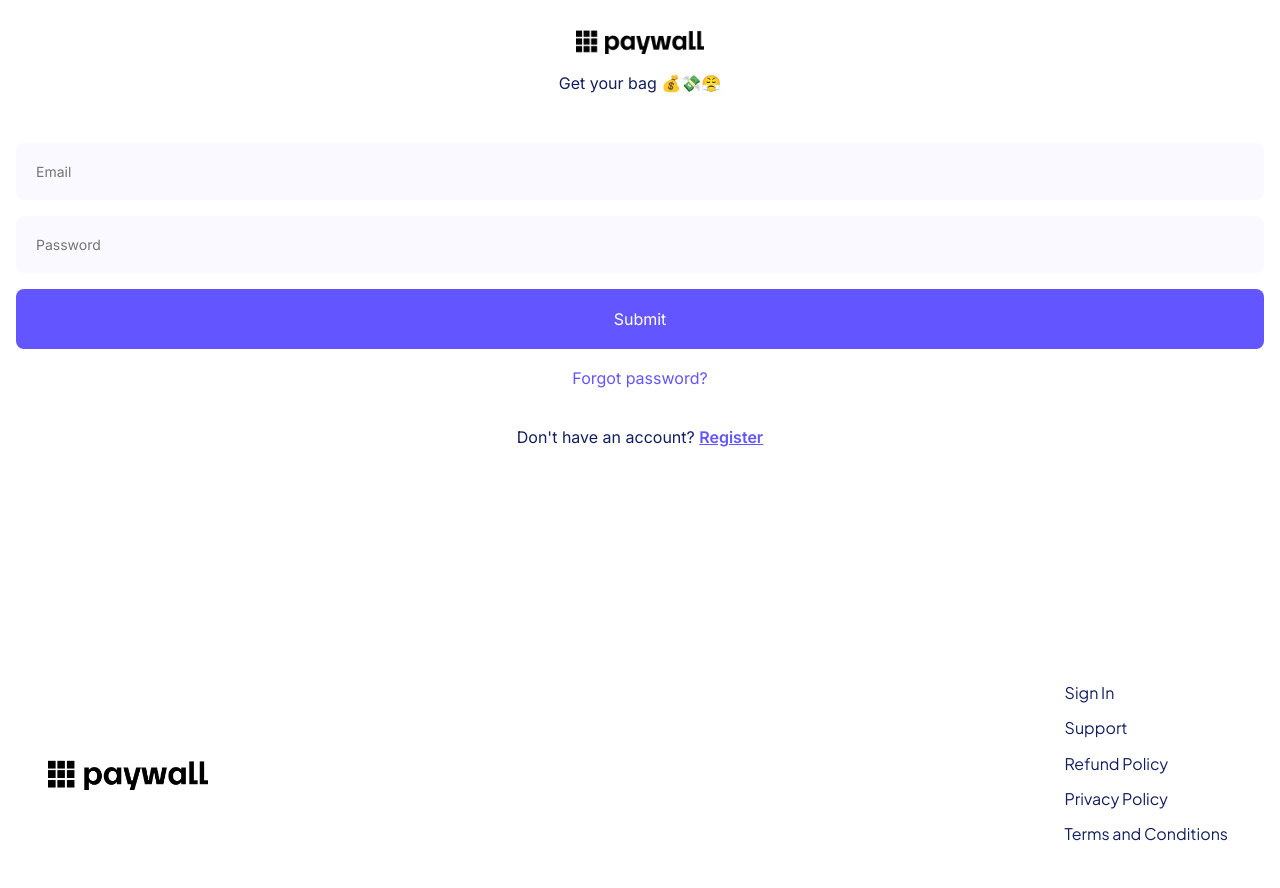
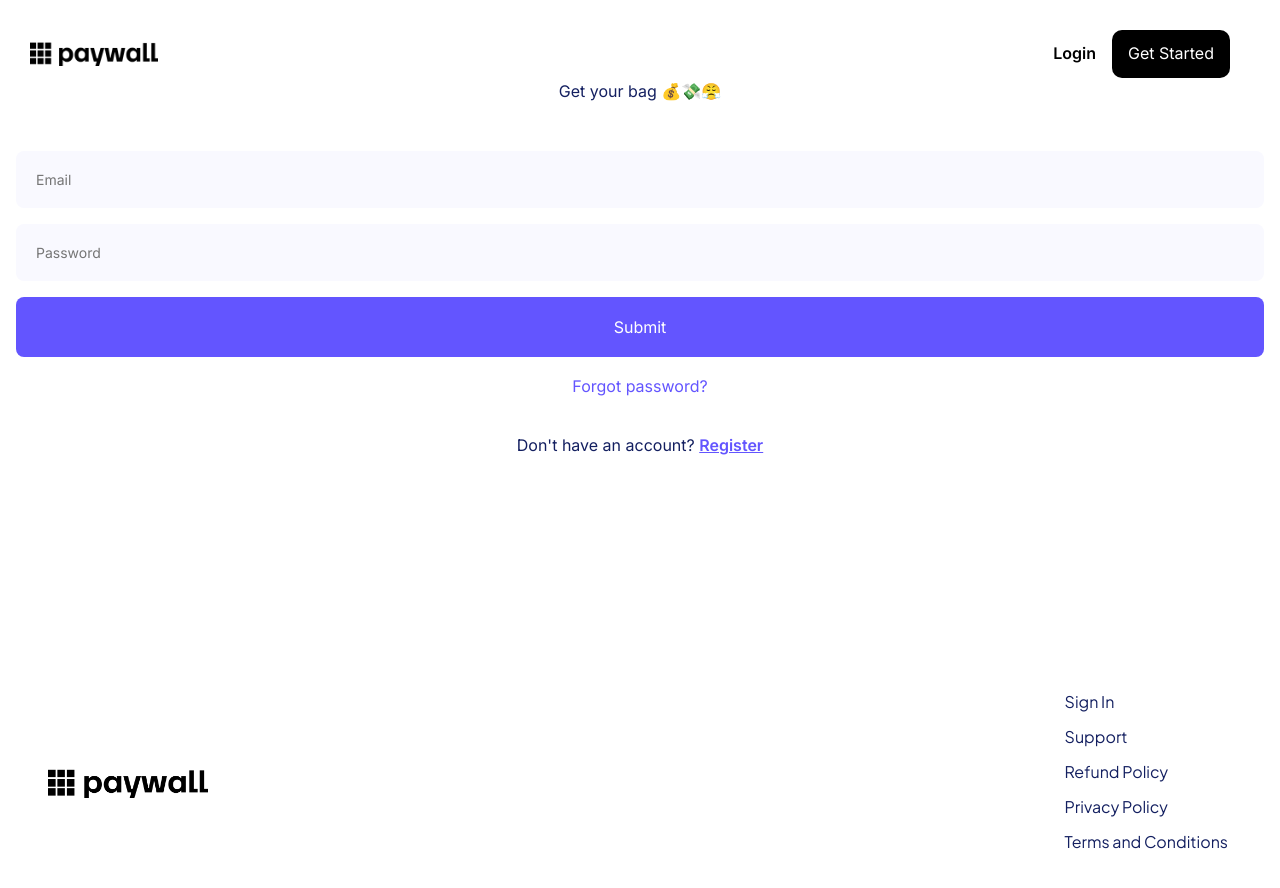
Before and after one commit to alaminnku/paywall, a Next.js app: page /login in a window 1280 px wide. Shown: the top 888 px of the page. Built offline with nearby package versions, Linux system fonts and the light colour scheme.

Commit message:
Made Login page header responsive

```diff
--- a/components/login/Header.module.css
+++ b/components/login/Header.module.css
@@ -15,3 +15,16 @@
 .cta {
   color: #131f60;
 }
+
+@media (min-width: 768px) {
+  .container nav {
+    width: 100%;
+    display: flex;
+    align-items: center;
+    justify-content: space-between;
+  }
+
+  .logo {
+    margin-bottom: 0rem;
+  }
+}
--- a/components/login/Header.tsx
+++ b/components/login/Header.tsx
@@ -2,6 +2,7 @@ import Image from 'next/image';
 import styles from './Header.module.css';
 import logo from '@public/layout/logo-black.png';
 import { Inter } from 'next/font/google';
+import Navigation from '@components/layout/Navigation';
 
 const inter = Inter({
   subsets: ['latin'],
@@ -11,7 +12,11 @@ const inter = Inter({
 export default function header() {
   return (
     <header className={`${styles.container} ${inter.className}`}>
-      <Image className={styles.logo} src={logo} alt='Paywall logo' />
+      <nav>
+        <Image className={styles.logo} src={logo} alt='Paywall logo' />
+
+        <Navigation />
+      </nav>
       <p className={styles.cta}>Get your bag 💰💸😤</p>
     </header>
   );
```
